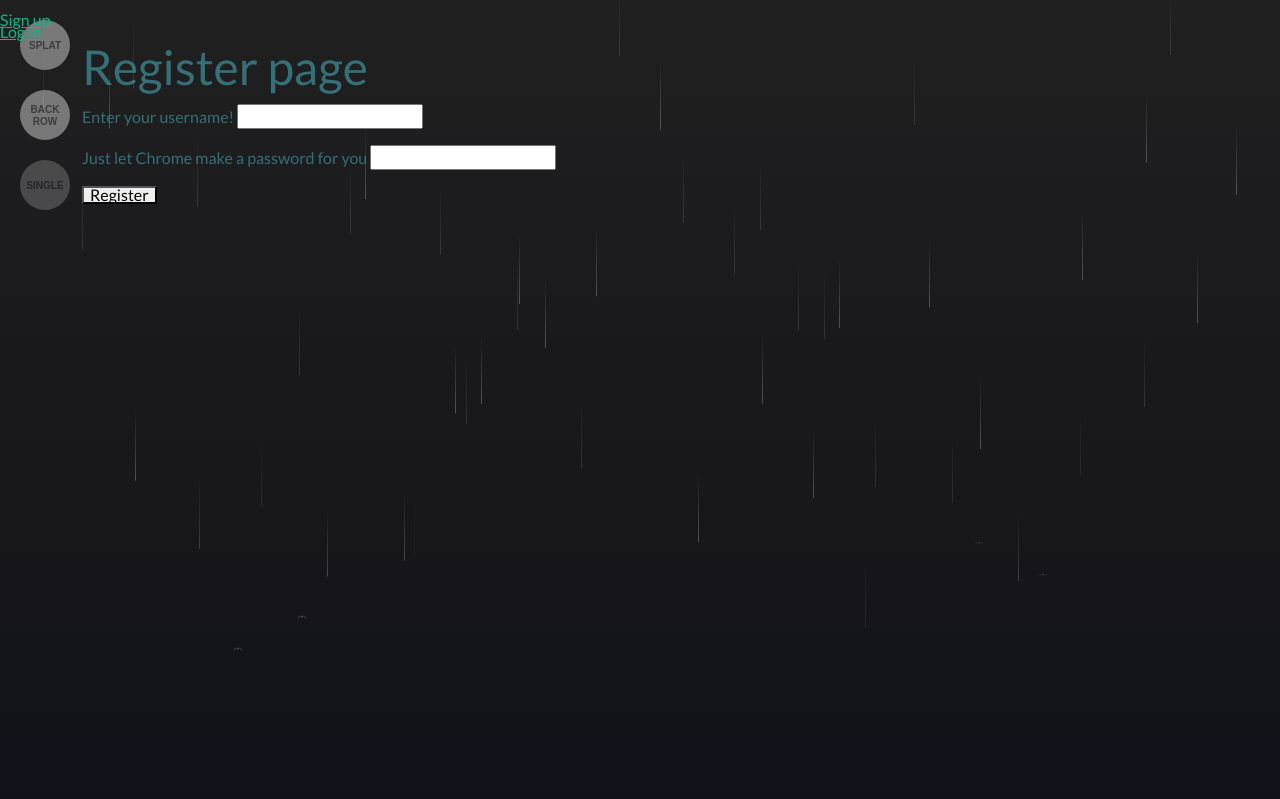
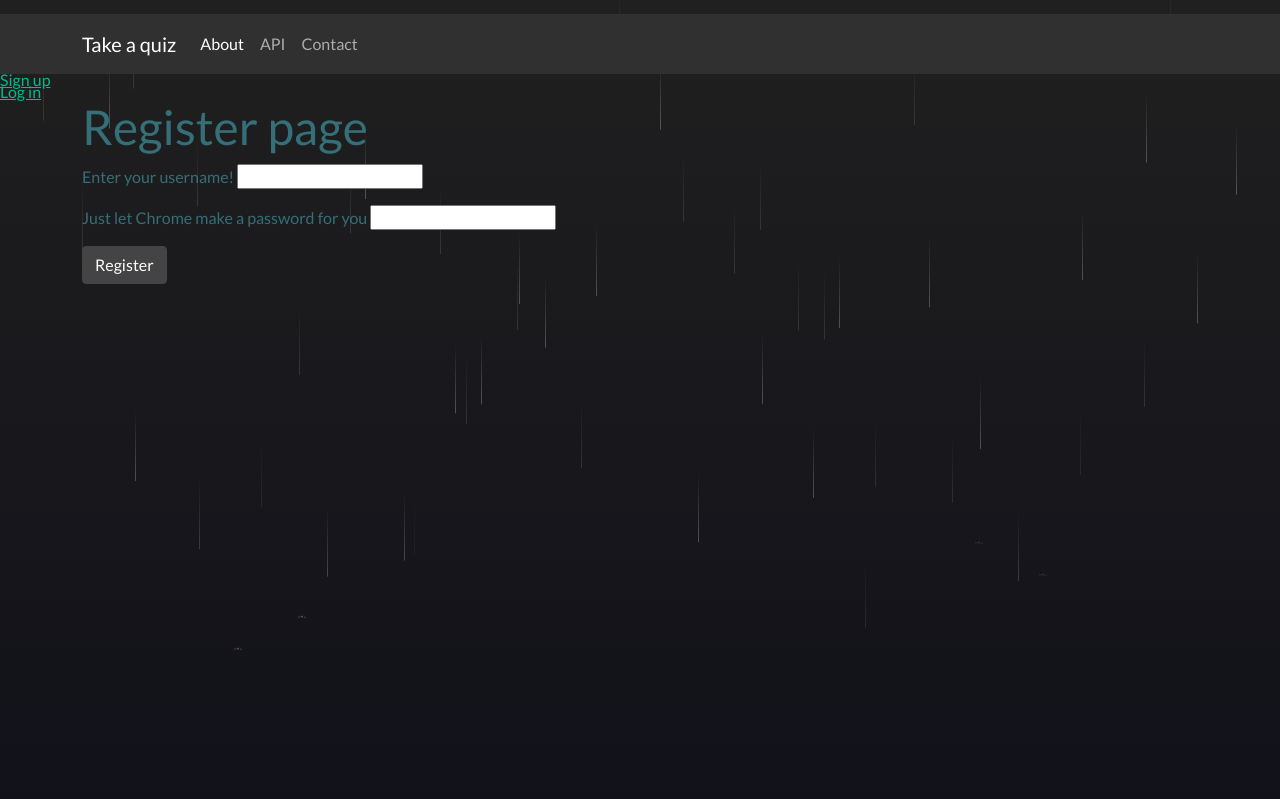
Before and after one commit to petermoyano/Software-Eng-trivia, a Flask app: page /register in a window 1280 px wide. Shown: the top 799 px of the page. Run offline with Flask 2, Linux system fonts and the light colour scheme; some libraries are stand-ins or nearby versions.

Commit message:
Basic markup for navbar

```diff
--- a/static/app.css
+++ b/static/app.css
@@ -5,12 +5,20 @@
 h1, p{
   color: rgba(68, 166, 179, 0.596)
 }
+
+.scrollable{
+  background-color: deepskyblue;
+  overflow:auto;
+}
 /* CSS necessary for background animation
  */
-
+.toggles{
+  display: none;
+}
 
 html {
     height: 100%;
+    background-color: linear-gradient(to bottom, #202020, #111119);
   }
 
   body {
@@ -18,6 +26,7 @@ html {
     margin: 0;
     overflow: hidden;
     background: linear-gradient(to bottom, #202020, #111119);
+    overflow:auto;
   }
 
   .rain {
--- a/templates/base.html
+++ b/templates/base.html
@@ -24,6 +24,21 @@
         <div class="single-toggle toggle">SINGLE</div>
     </div>
 
+    <nav class="navbar navbar-expand-lg navbar-dark bg-dark">
+        <div class="container">
+          <a class="navbar-brand" href="#">Take a quiz</a>
+          <button class="navbar-toggler" type="button" data-bs-toggle="collapse" data-bs-target="#navbarNavAltMarkup" aria-controls="navbarNavAltMarkup" aria-expanded="false" aria-label="Toggle navigation">
+            <span class="navbar-toggler-icon"></span>
+          </button>
+          <div class="collapse navbar-collapse" id="navbarNavAltMarkup">
+            <div class="navbar-nav">
+              <a class="nav-link active" aria-current="page" href="#">About</a>
+              <a class="nav-link" href="#">API</a>
+              <a class="nav-link" href="#">Contact</a>
+            </div>
+          </div>
+        </div>
+      </nav>
 
     <div>
         <ul class="nav navbar-nav navbar-center">
--- a/templates/users/login.html
+++ b/templates/users/login.html
@@ -17,7 +17,7 @@
         {% endfor %}
     </p>
     {%endfor%}
-    <button type="submit"> Log in </button>
+    <button type="submit" class="btn btn-secondary"> Log in </button>
 </form>
 
 {% endblock%}
--- a/templates/users/show_quiz.html
+++ b/templates/users/show_quiz.html
@@ -18,7 +18,7 @@ There are two main variables at play in this template:
  <h1>Quiz page.</h1>
  <h2>Once you submit your answers, we'll show you how you did, and all correct answers</h2>
 
-<form action="/users/{{g.user.id}}/calculate_score" method="POST">
+<form action="/users/{{g.user.id}}/calculate_score" method="POST" class="scrollable">
 
     {% for question in jsonr %}
 
--- a/templates/users/signup.html
+++ b/templates/users/signup.html
@@ -17,7 +17,7 @@
         {% endfor %}
     </p>
     {%endfor%}
-    <button type="submit"> Register </button>
+    <button type="submit" class="btn btn-secondary"> Register </button>
 </form>
 
 
```
